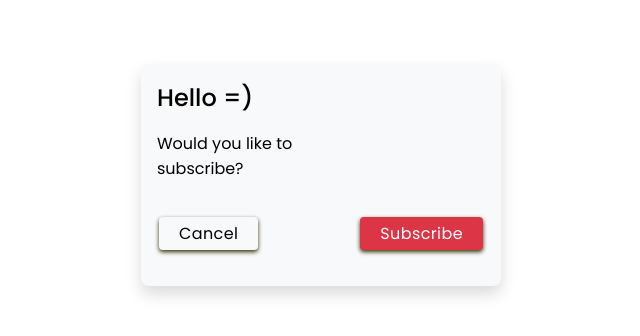
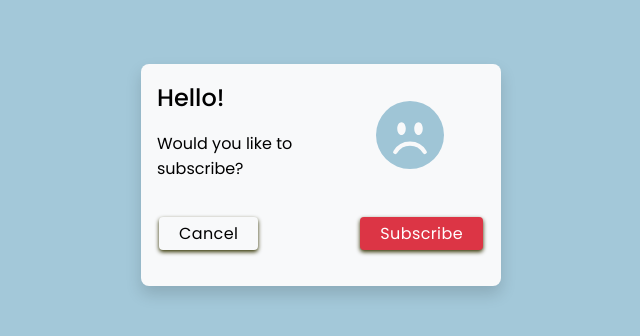
Before and after one commit to spectr-e/react-projects, a React (Vite) app: page / in a window 1280 px wide. Shown: the top 336 px of the page, without its empty margins (319-959 px from the left). Built offline with nearby package versions, Linux system fonts and the light colour scheme.

Commit message:
fix(DialogBoxApp): Add icons to the dialog box

```diff
--- a/src/Projects/13-dialog-box-app/DialogBoxApp.jsx
+++ b/src/Projects/13-dialog-box-app/DialogBoxApp.jsx
@@ -1,11 +1,11 @@
-import { useState } from 'react'
+import { useEffect, useState } from 'react'
 import { Button } from '../../components'
 import { BsEmojiSmileFill, BsEmojiFrownFill } from 'react-icons/bs'
 
 const DialogBoxApp = ({ width = 360 }) => {
   const [icon, setIcon] = useState()
   const [subscription, setSubscription] = useState({
-    title: 'Hello =)',
+    title: 'Hello!',
     descr: 'Would you like to subscribe?',
     state: null,
     justifyContent: 'space-between',
@@ -13,7 +13,7 @@ const DialogBoxApp = ({ width = 360 }) => {
 
   const handleSubscribe = () => {
     setSubscription({
-      title: 'Hooray :)',
+      title: 'Hooray!',
       descr: 'Thank you for subscribing',
       state: 'subscribed',
       justifyContent: 'flex-end',
@@ -22,12 +22,39 @@ const DialogBoxApp = ({ width = 360 }) => {
 
   const handleUnsubscribe = () => {
     setSubscription({
-      title: 'Hello =)',
+      title: 'Sad...',
+      descr: 'Sorry to see you go',
+      state: null,
+      justifyContent: 'space-between',
+    })
+  }
+
+  const handleCancel = () => {
+    setSubscription({
+      title: 'Hello!',
       descr: 'Would you like to subscribe?',
       state: null,
       justifyContent: 'space-between',
     })
   }
+
+  const iconStyle = {
+    fontSize: 68,
+    color: subscription.state
+      ? 'rgba(59, 137, 90, 0.4)'
+      : 'rgba(26, 118, 160, 0.4)',
+    justifySelf: 'center',
+  }
+  useEffect(() => {
+    if (subscription.state) {
+      setIcon(<BsEmojiSmileFill style={iconStyle} />)
+      document.body.style.background = 'rgba(59, 137, 90, 0.4)'
+    } else {
+      setIcon(<BsEmojiFrownFill style={iconStyle} />)
+      document.body.style.background = 'rgba(26, 118, 160, 0.4)'
+    }
+  }, [subscription.state])
+
   return (
     <div className='card bg-light m-auto mt-4' style={{ width: width }}>
       <div className='card-body'>
@@ -47,7 +74,13 @@ const DialogBoxApp = ({ width = 360 }) => {
         className='d-flex mb-2 px-1 text-end'
         style={{ width: '100%', justifyContent: subscription.justifyContent }}
       >
-        {!subscription.state && <Button text='Cancel' classes={'btn-light'} />}
+        {!subscription.state && (
+          <Button
+            text='Cancel'
+            classes={'btn-light'}
+            handleClick={handleCancel}
+          />
+        )}
         {!subscription.state && (
           <Button
             text='Subscribe'
```
